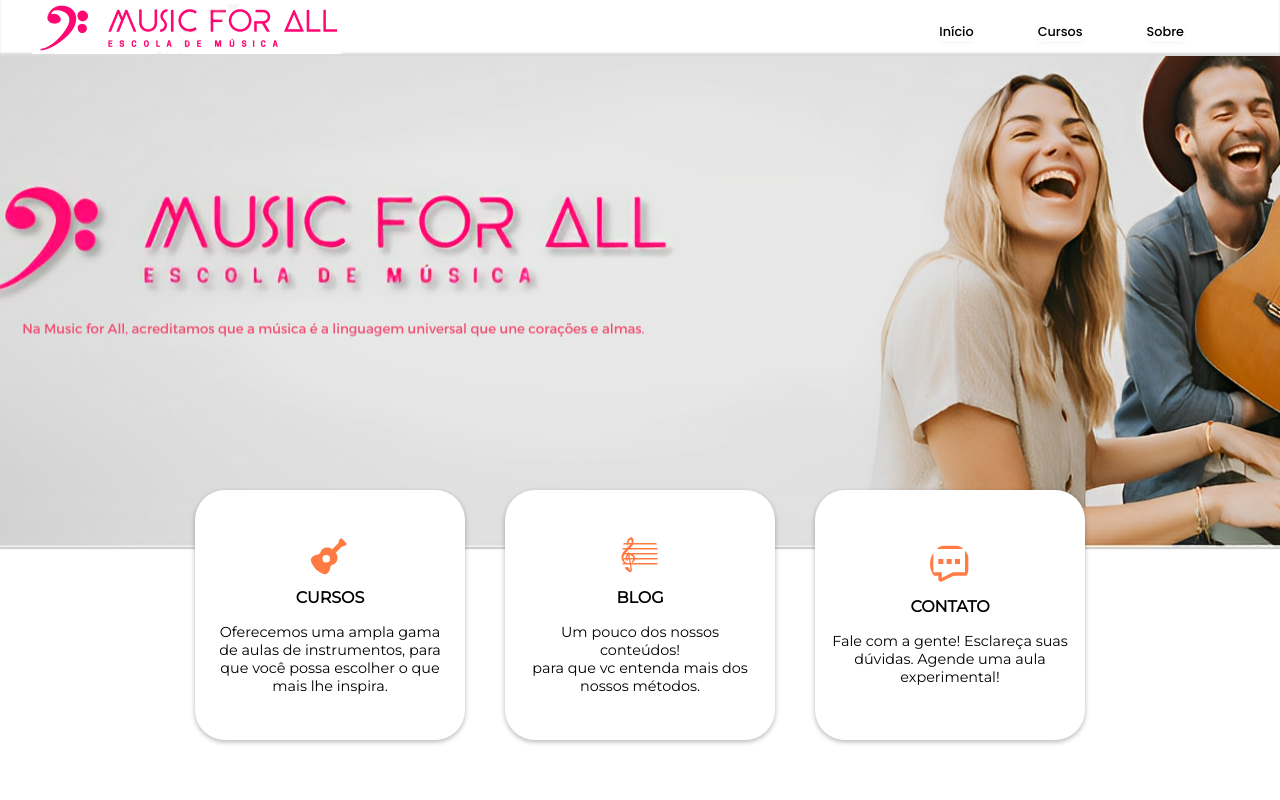
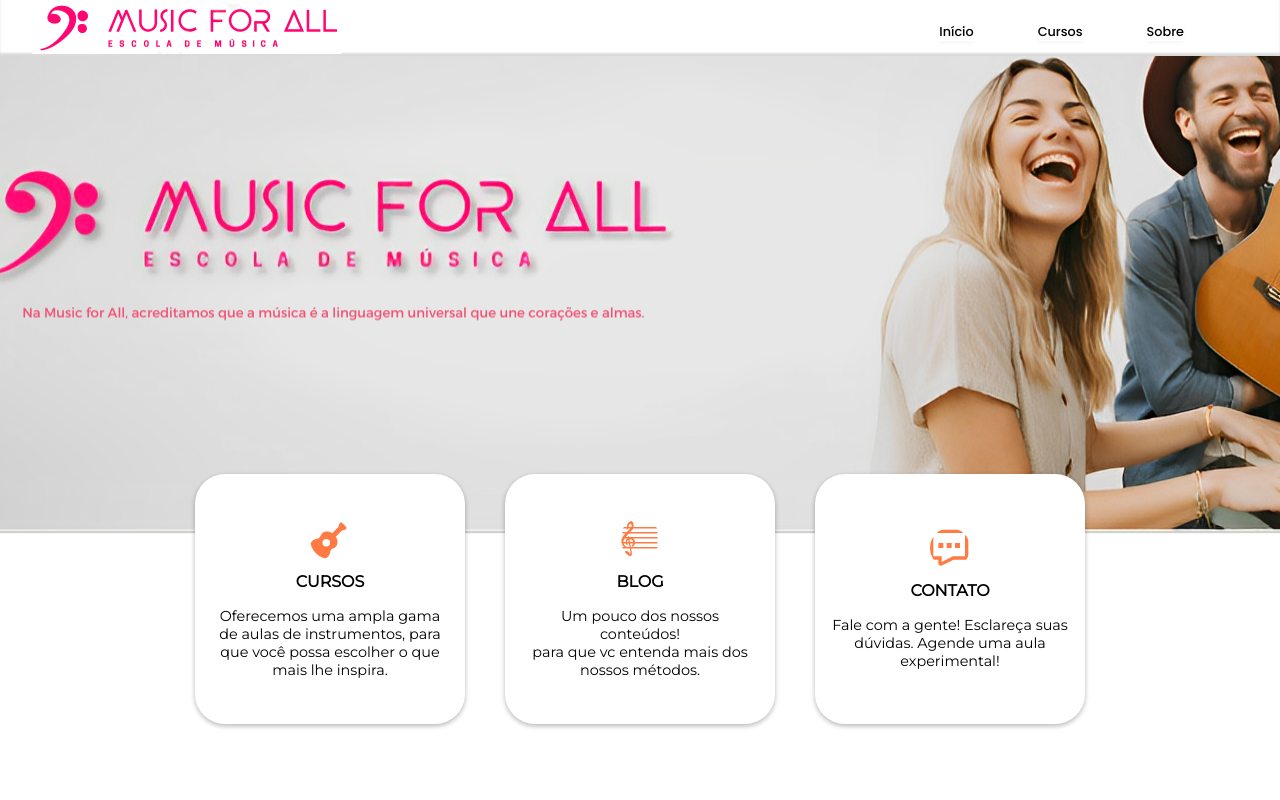
Before and after one commit to GuilhermeGomesti1/music-for-all, a Next.js app: page / in a window 1280 px wide. Shown: the top 800 px of the page. Built offline with nearby package versions, Linux system fonts and the light colour scheme.

Commit message:
Update page.module.css

```diff
--- a/src/app/page.module.css
+++ b/src/app/page.module.css
@@ -17,7 +17,7 @@
 
 .img {box-shadow: 1px 1px 1px 1px rgba(0, 0, 0, 0.185);
   margin: 0 auto;
-margin-top: -7rem;
+margin-top: -9rem;
 }
 .imgMobile{display:none;}
 
```
